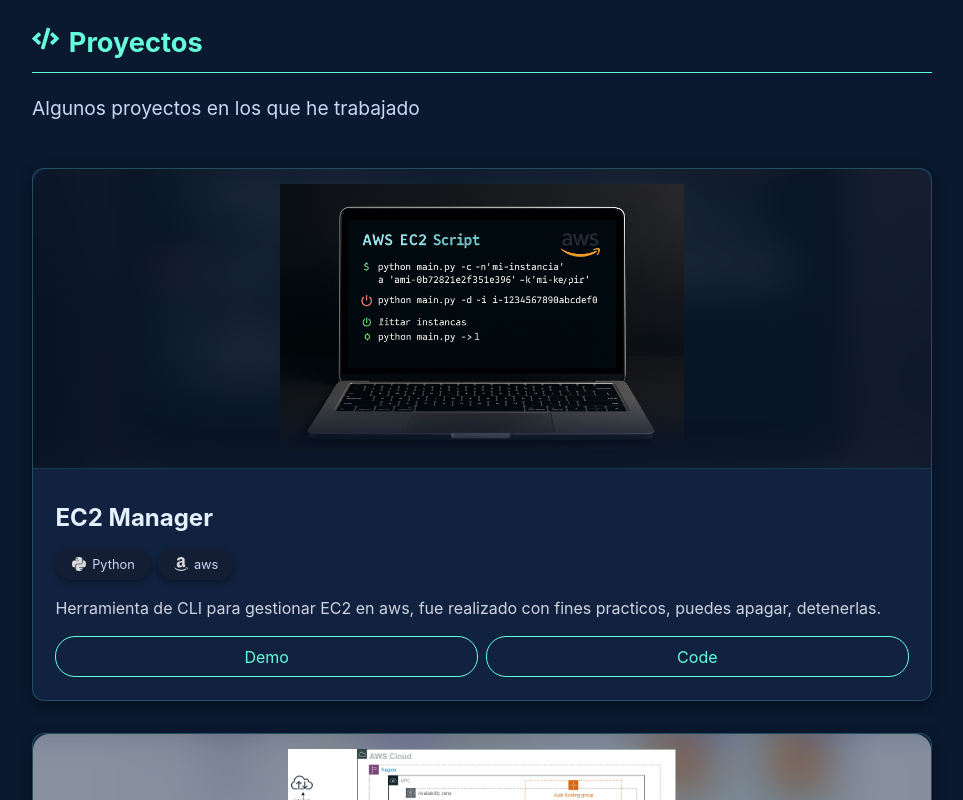
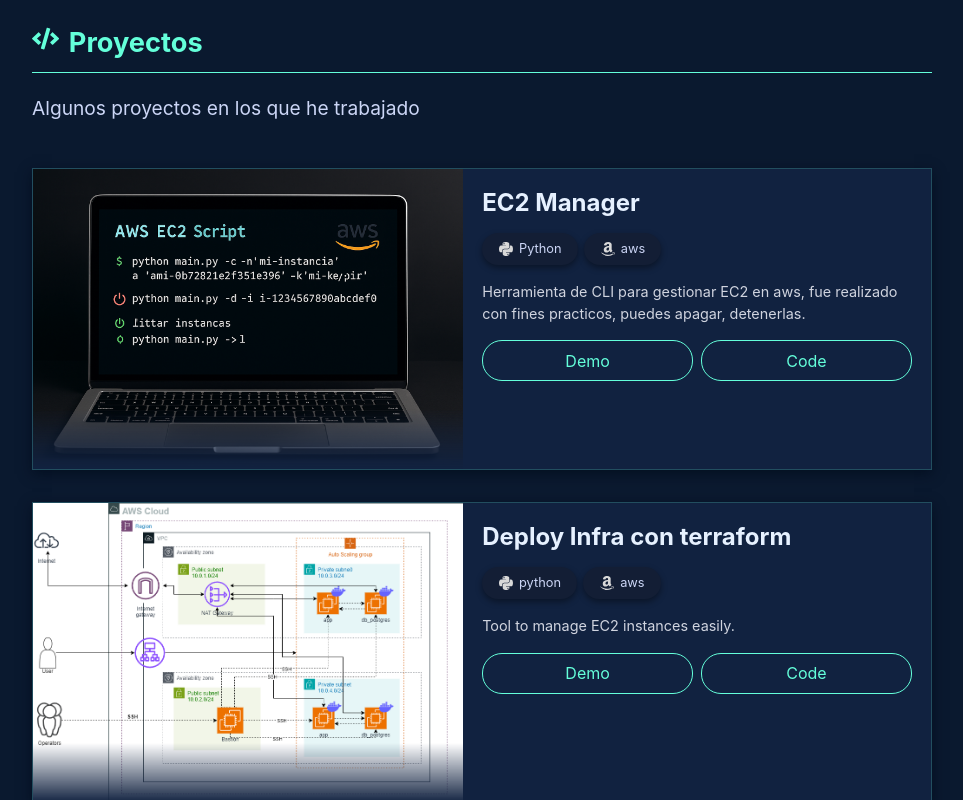
Before and after one commit to ander-Sgr/portfolio-v2, a React (Vite) app: page / in a window 1280 px wide. Shown: the part 720-1520 px from the top of the page, without its empty margins (158-1121 px from the left). Built offline with nearby package versions, Linux system fonts and the light colour scheme.

Commit message:
change stayles

```diff
--- a/src/components/ui/card/Card.module.css
+++ b/src/components/ui/card/Card.module.css
@@ -15,29 +15,25 @@
     /* Un poco más claro que bg */
     border: 1px solid rgba(100, 255, 218, 0.2);
     /* Borde sutil verde */
-    border-radius: 12px;
     overflow: hidden;
     box-shadow: 0 4px 12px rgba(2, 12, 27, 0.7);
     transition: transform 0.3s ease, box-shadow 0.3s ease, border-color 0.3s ease;
     display: flex;
-    flex-direction: column;
-    gap: 12px
+    flex-direction: row;
+
 }
 
 .cardContainer:hover {
     transform: translateY(-6px);
     box-shadow: 0 12px 24px rgba(100, 255, 218, 0.15), 0 6px 12px rgba(2, 12, 27, 0.6);
     border-color: #64ffda;
-    /* var(--green) directamente */
 }
 
 .imageContainer {
     position: relative;
-    width: 100%;
+    width: 430px;
     height: 300px;
-    border-radius: 1rem 1rem 0rem 0rem;
-    border-bottom: 1px solid rgba(100, 255, 218, 0.1);
-    padding-bottom: 0;
+    flex-shrink: 0;
     overflow: hidden;
     display: flex;
     align-items: center;
@@ -45,37 +41,26 @@
 
 }
 
-.imageBackground {
-    position: absolute;
-    inset: 0;
-    background-size: cover;
-    background-position: center;
-    filter: blur(20px);
-    transform: scale(1.2);
-    opacity: 0.5;
-
-}
-
 .projectImage {
     position: relative;
-    max-width: 90%;
-    max-height: 90%;
+    width: 100%;
+    height: 100%;
     margin: auto;
     display: block;
     z-index: 1;
-    object-fit: contain;
+    object-fit: cover;
     mask-image: linear-gradient(to top, transparent 0%, rgb(0, 0, 0) 40%);
     -webkit-mask-image: linear-gradient(to top, transparent 0%, black 20%);
 
 }
 
 
-
 .contentContainer {
     display: flex;
     flex-direction: column;
     gap: 1rem;
-    padding: 1.4rem;
+    padding: 1.2rem;
+    flex: 1;
 }
 
 .projectTitle {
@@ -86,7 +71,7 @@
 }
 
 .projectDescription {
-    font-size: 1rem;
+    font-size: 0.9rem;
     color: var(--slate);
     line-height: 1.5;
     margin: 0px;
```
